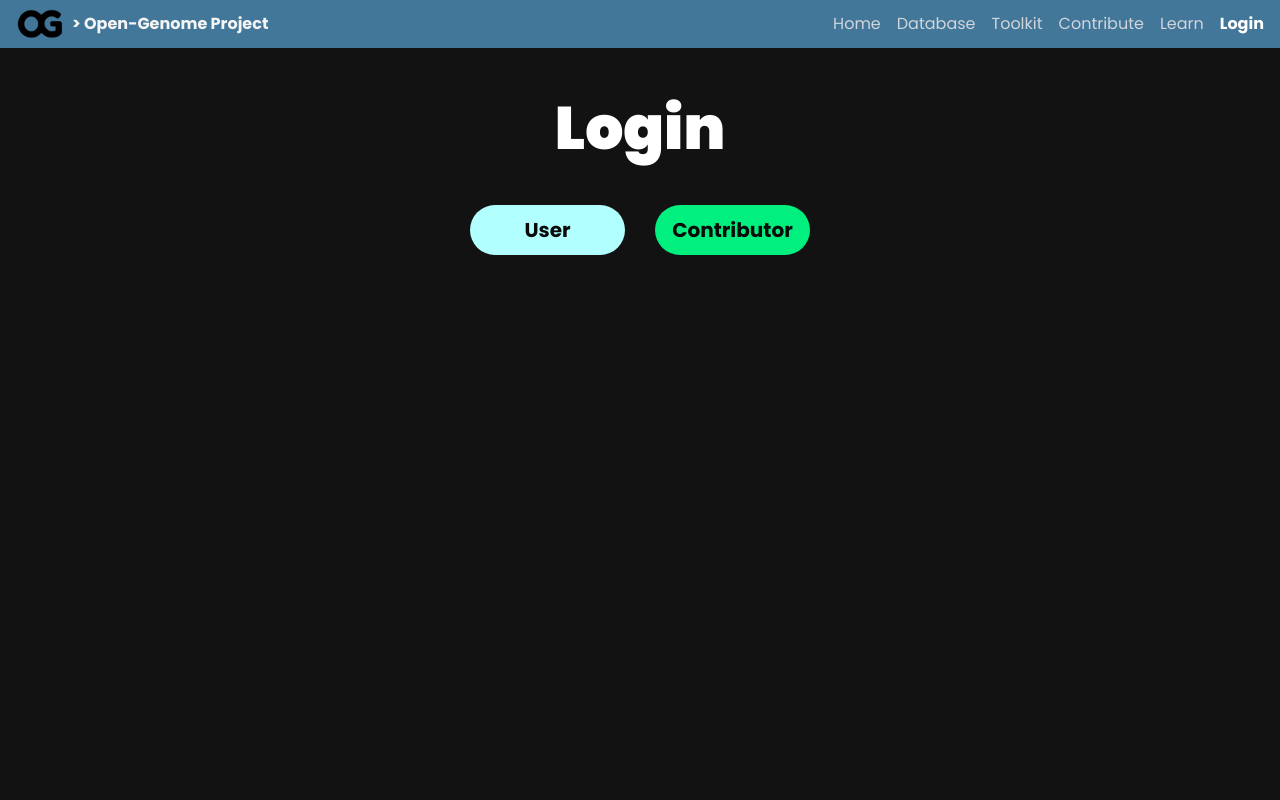
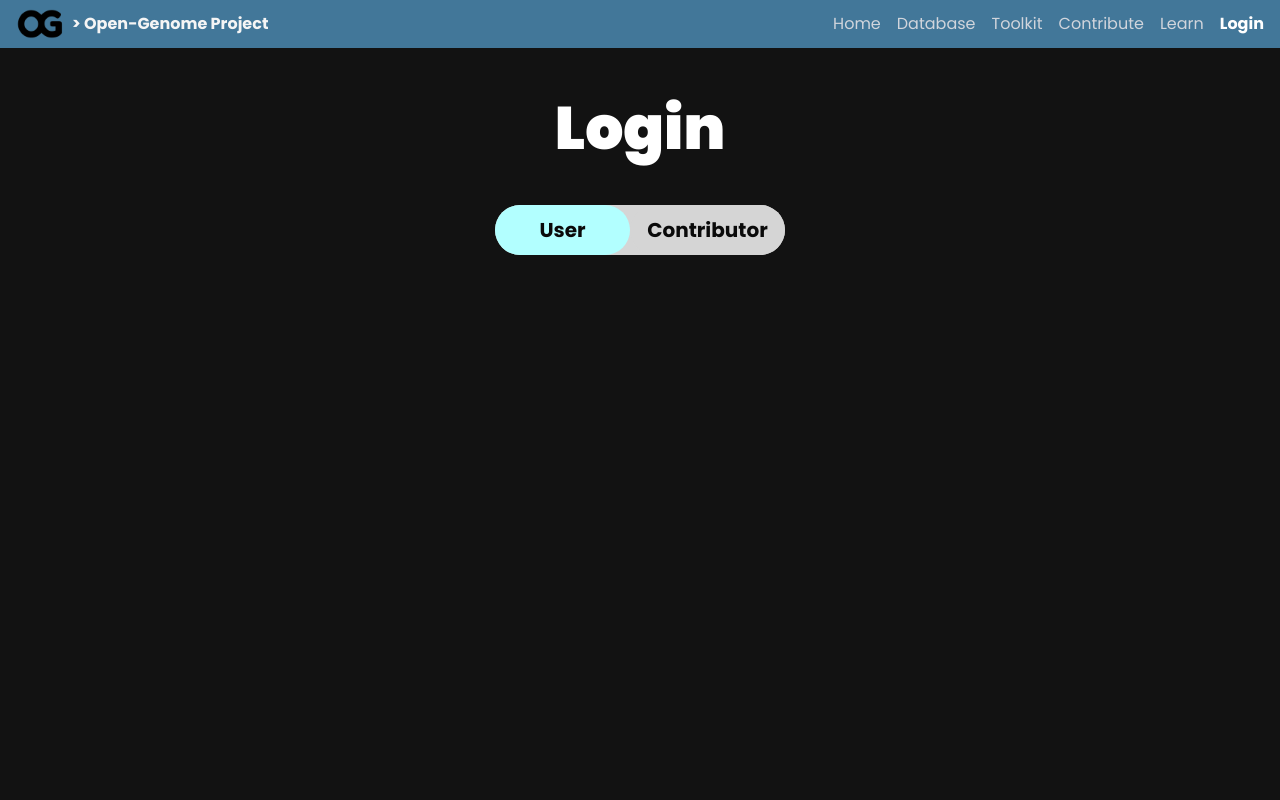
Before and after one commit to luhouyang/open-genome-website, a React (Vite) app: page /login in a window 1280 px wide. Shown: the top 800 px of the page. Built offline with nearby package versions, Linux system fonts and the light colour scheme.

Commit message:
minor fixes

```diff
--- a/src/components/contribute/About.tsx
+++ b/src/components/contribute/About.tsx
@@ -6,9 +6,9 @@ import { styles } from "../../styles";
 const About = () => {
   return (
     <>
-      <div className={`${styles.aboutPageTitle} canary`}>
+      <div className={`${styles.aboutPageTitle}`}>
         <motion.div variants={textVariant()}>
-          <h2 className={styles.sectionHeadText}>Contribute &nbsp;\[&gt;.&lt;] /</h2>
+          <h2 className={`${styles.sectionHeadText} canary`}>Contribute &nbsp;\[&gt;.&lt;] /</h2>
         </motion.div>
 
         <motion.div
--- a/src/components/learn/About.tsx
+++ b/src/components/learn/About.tsx
@@ -6,9 +6,9 @@ import { styles } from "../../styles";
 const About = () => {
   return (
     <>
-      <div className={`${styles.aboutPageTitle} imperial`}>
+      <div className={`${styles.aboutPageTitle}`}>
         <motion.div variants={textVariant()}>
-          <h2 className={styles.sectionHeadText}>Learn &nbsp;(@_@)</h2>
+          <h2 className={`${styles.sectionHeadText} imperial`}>Learn &nbsp;(@_@)</h2>
         </motion.div>
 
         <motion.div
--- a/src/components/login/About.tsx
+++ b/src/components/login/About.tsx
@@ -8,7 +8,7 @@ const About = () => {
     <>
       <div className={`${styles.aboutPageTitle}`}>
         <motion.div variants={textVariant()}>
-          <h2 className={styles.sectionHeadText}>Login</h2>
+          <h2 className={`${styles.sectionHeadText}`}>Login</h2>
         </motion.div>
       </div>
     </>
--- a/src/components/login/Authentication.tsx
+++ b/src/components/login/Authentication.tsx
@@ -1,22 +1,27 @@
+import { useState } from "react";
 import { styles } from "../../styles";
 
 const Authentication = () => {
+  const [userToggle, setUserToggle] = useState(true);
+
   return (
-    <div className="w-full flex flex-col items-center">
-      <div className="flex flex-row w-[400px] justify-evenly mt-8">
+    <div className={`${styles.aboutPageTitle} px-4`}>
+      <div className="flex flex-row justify-center items-center bg-grey-2 rounded-full">
         <a
-          href="https://github.com/luhouyang/opengenome.git"
-          target="_blank"
-          rel="noopener noreferrer"
-          className={`${styles.celesteButton}`}
+          href="#"
+          className={`${styles.celesteButton} max-w-[135px] ${userToggle ? "" : "bg-grey-2"}`}
+          onClick={() => {
+            setUserToggle(!userToggle);
+          }}
         >
           User
         </a>
         <a
-          href="https://opengenome.readthedocs.io/en/latest/"
-          target="_blank"
-          rel="noopener noreferrer"
-          className={`${styles.springButton}`}
+          href="#"
+          className={`${styles.springButton} ${userToggle ? "bg-grey-2" : ""}`}
+          onClick={() => {
+            setUserToggle(!userToggle);
+          }}
         >
           Contributor
         </a>
--- a/src/components/toolkit/About.tsx
+++ b/src/components/toolkit/About.tsx
@@ -6,9 +6,9 @@ import { styles } from "../../styles";
 const About = () => {
   return (
     <>
-      <div className={`${styles.aboutPageTitle} spring`}>
+      <div className={`${styles.aboutPageTitle}`}>
         <motion.div variants={textVariant()}>
-          <h2 className={styles.sectionHeadText}>Open-Genome Toolkit</h2>
+          <h2 className={`${styles.sectionHeadText} spring`}>Open-Genome Toolkit</h2>
         </motion.div>
 
         <motion.div
@@ -18,7 +18,7 @@ const About = () => {
           All-in-One AI model analysis toolkit and data preparation pipeline for the Open-Genome Project.
         </motion.div>
 
-        <div className="flex flex-row w-[400px] justify-evenly mt-8">
+        <div className="flex flex-col sm:flex-row justify-evenly items-center mt-8 px-4 gap-4">
           <a
             href="https://github.com/luhouyang/opengenome.git"
             target="_blank"
--- a/src/index.css
+++ b/src/index.css
@@ -79,6 +79,14 @@
   background-color: #f5f5f5;
 }
 
+.bg-grey-2 {
+  background-color: #d5d5d5;
+}
+
+.bg-dark-spring {
+  background-color: #007a4a;
+}
+
 /* OTHERS */
 .hash-span {
   margin-top: -100px;
--- a/src/routes/__root.tsx
+++ b/src/routes/__root.tsx
@@ -100,7 +100,7 @@ export const Route = createRootRoute({
               </li>
             </ul>
 
-            <div className="sm:hidden flex flex-1 justify-end items-center">
+            <div className="sm:hidden flex items-center">
               <img
                 src={toggle ? close : menu}
                 alt="menu"
--- a/src/styles.ts
+++ b/src/styles.ts
@@ -3,7 +3,7 @@ const styles = {
   paddingY: "sm:py-16 py-4",
   padding: "sm:px-16 px-4 sm:py-16 py-10",
 
-  heroHeadText: "font-black text-white lg:text-[70px] sm:text-[54px] xs:text-[28px] text-[28px] lg:leading-[98px] mt-2",
+  heroHeadText: "font-black text-white lg:text-[70px] sm:text-[54px] xs:text-[30px] text-[30px] lg:leading-[98px] mt-2",
   heroSubText: "text-white-100 font-medium lg:text-[30px] sm:text-[26px] xs:text-[20px] text-[16px] lg:leading-[40px]",
   heroDescText: "text-white font-medium lg:text-[24px] sm:text-[20px] xs:text-[14px] text-[14px] lg:leading-[40px]",
 
@@ -11,7 +11,7 @@ const styles = {
   sectionSubText: "sm:text-[18px] text-[14px] text-secondary uppercase tracking-wider",
   sectionDescDiv: "mt-4 flex flex-col text-secondary",
 
-  aboutPageTitle: "pt-8 w-full flex flex-col items-center",
+  aboutPageTitle: "pt-8 w-full flex flex-col items-center px-4",
   aboutPageSubTitle: "mt-2 text-secondary max-w-[450px]",
 
   celesteButton:
```
Also changed, not shown: 1 other file (tests, documents, lock files or other folders).
